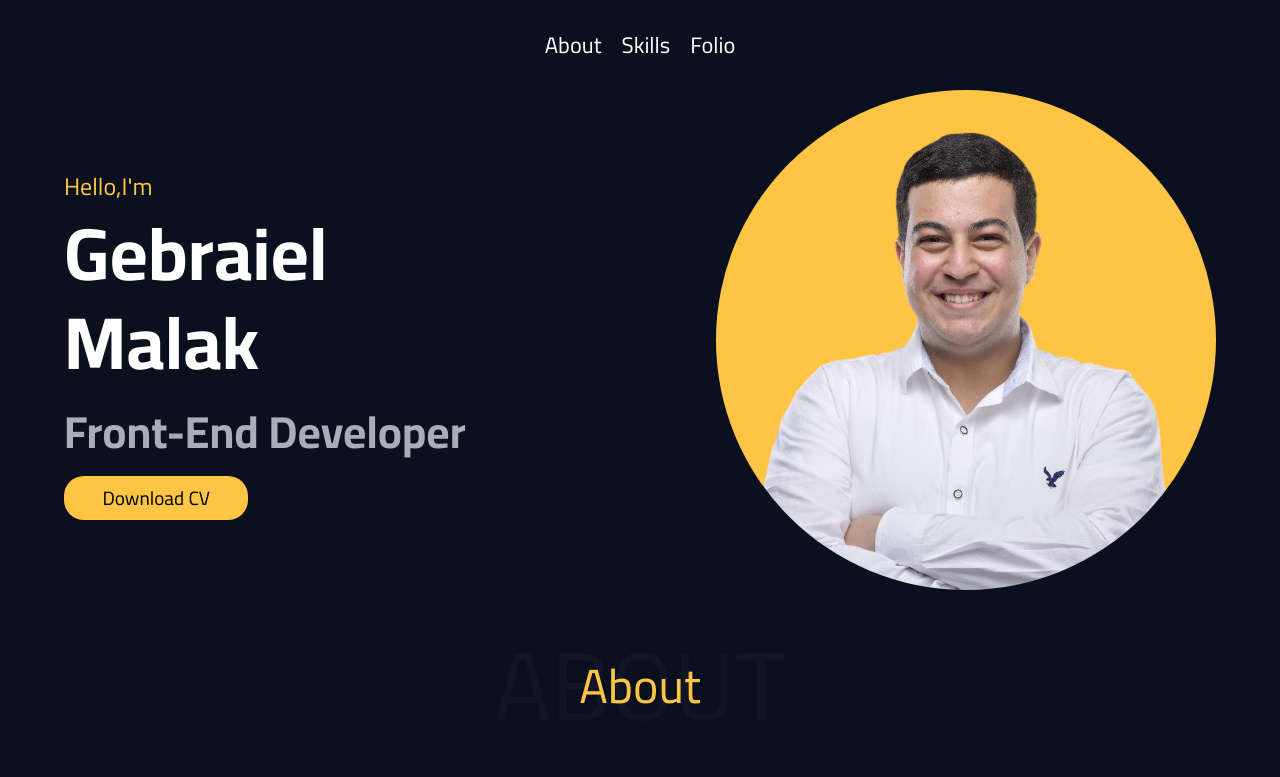
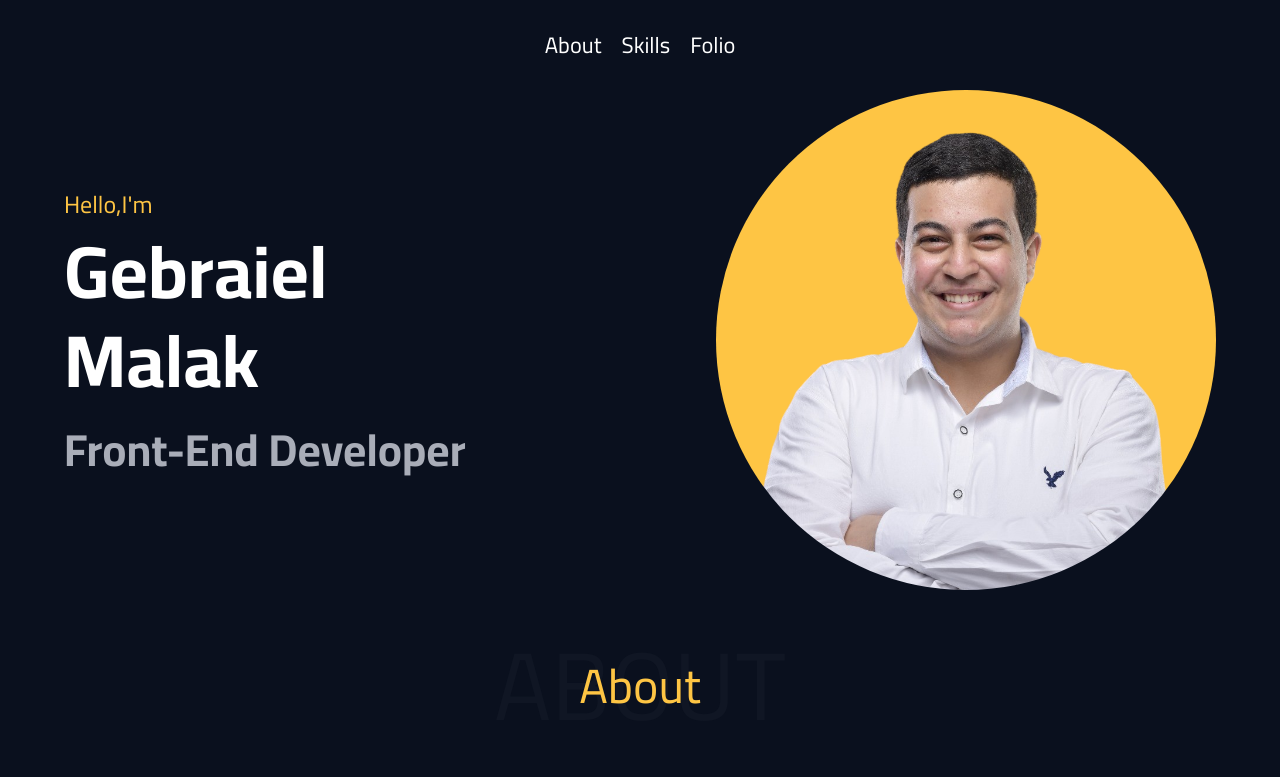
Before and after one commit to gebraiel-malak/Portfolio, a plain HTML site: page index.html in a window 1280 px wide. Shown: the top 777 px of the page. Drawn offline with Linux system fonts and the light colour scheme.

Commit message:
Update index.html

```diff
--- a/index.html
+++ b/index.html
@@ -30,7 +30,7 @@
                         <small>Hello,I'm</small>
                         <h1>Gebraiel<br>Malak</h1>
                         <h2>Front-End Developer</h2>
-                        <a class="btn">Download CV</a>
+                        <!-- <a class="btn">Download CV</a> -->
                     </div>
                     <div class="image">
                     </div>
```
